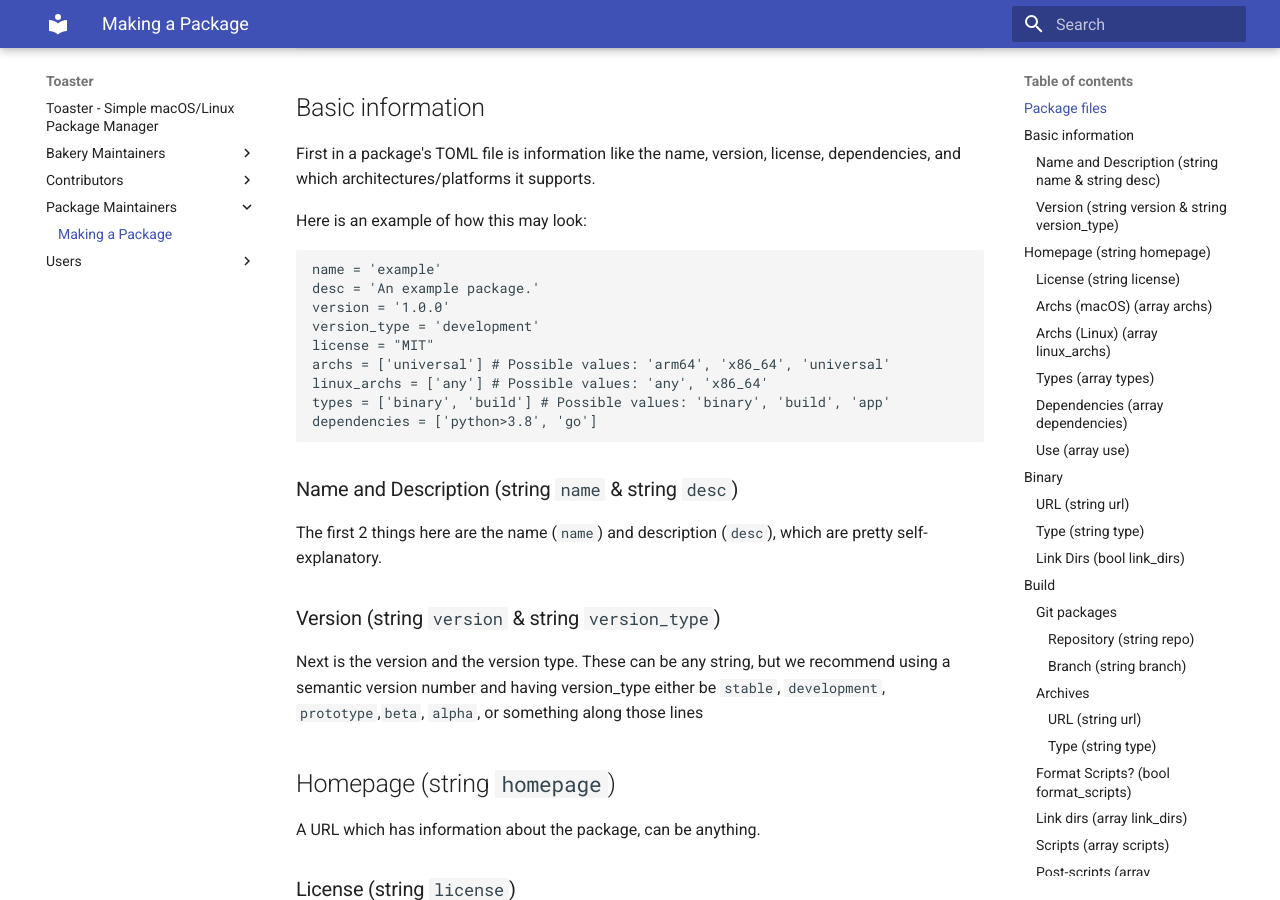
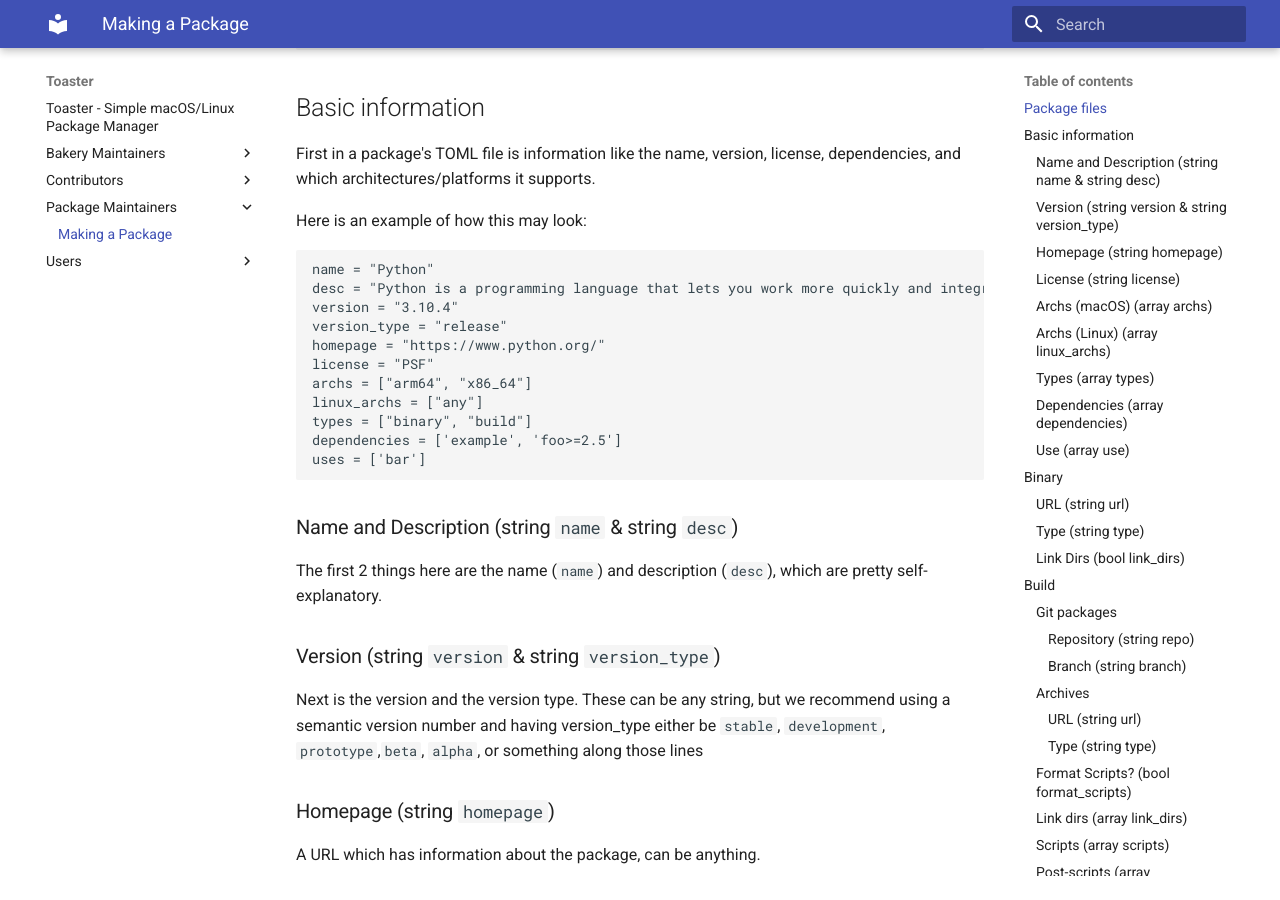
Before and after one commit to lovebagels/toaster, an MkDocs documentation site: the page built from docs/Package Maintainers/makingapackage.md, in a window 1280 px wide and 900 px high, scrolled down 532 px. Built offline with MkDocs 1.6.1 and Material for MkDocs 9.7.7, drawn with Linux system fonts in a browser that asks for light colours.

Commit message:
Fix errros

````diff
--- a/docs/Package Maintainers/makingapackage.md
+++ b/docs/Package Maintainers/makingapackage.md
@@ -26,15 +26,17 @@
 Here is an example of how this may look:
 
 ```toml
-name = 'example'
-desc = 'An example package.'
-version = '1.0.0'
-version_type = 'development'
-license = "MIT"
-archs = ['universal'] # Possible values: 'arm64', 'x86_64', 'universal'
-linux_archs = ['any'] # Possible values: 'any', 'x86_64'
-types = ['binary', 'build'] # Possible values: 'binary', 'build', 'app'
-dependencies = ['python>3.8', 'go']
+name = "Python"
+desc = "Python is a programming language that lets you work more quickly and integrate your systems more effectively."
+version = "3.10.4"
+version_type = "release"
+homepage = "https://www.python.org/"
+license = "PSF"
+archs = ["arm64", "x86_64"]
+linux_archs = ["any"]
+types = ["binary", "build"]
+dependencies = ['example', 'foo>=2.5']
+uses = ['bar']
 ```
 
 ### Name and Description (string `name` & string `desc`)
@@ -45,7 +47,7 @@
 
 Next is the version and the version type. These can be any string, but we recommend using a semantic version number and having version_type either be `stable`, `development`, `prototype`,`beta`, `alpha`, or something along those lines
 
-## Homepage (string `homepage`)
+### Homepage (string `homepage`)
 
 A URL which has information about the package, can be anything.
 
````
